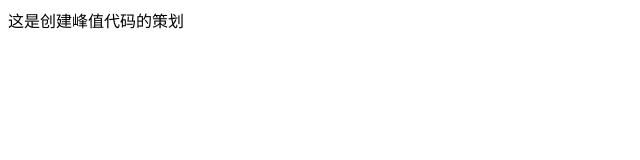
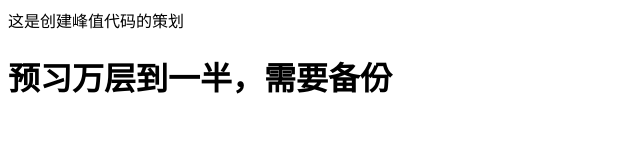
Before and after one commit to 2426675274/fed, a plain HTML site: page index.html in a window 1280 px wide. Shown: the whole page, without its empty margins (0-640 px from the left). Drawn offline with Linux system fonts and the light colour scheme.

Commit message:
游戏完成一半

```diff
--- a/index.html
+++ b/index.html
@@ -8,5 +8,6 @@
 </head>
 <body>
     <div>这是创建峰值代码的策划</div>
+    <h1>预习万层到一半，需要备份</h1>
 </body>
 </html>
```
